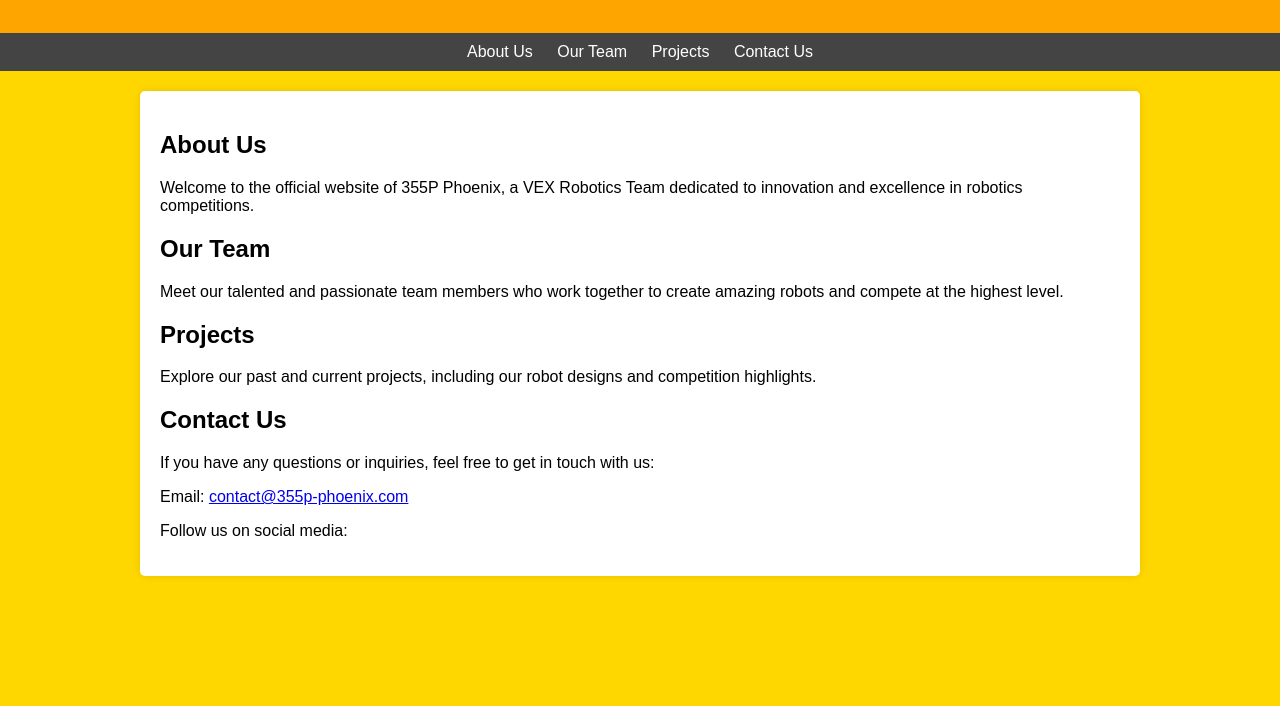
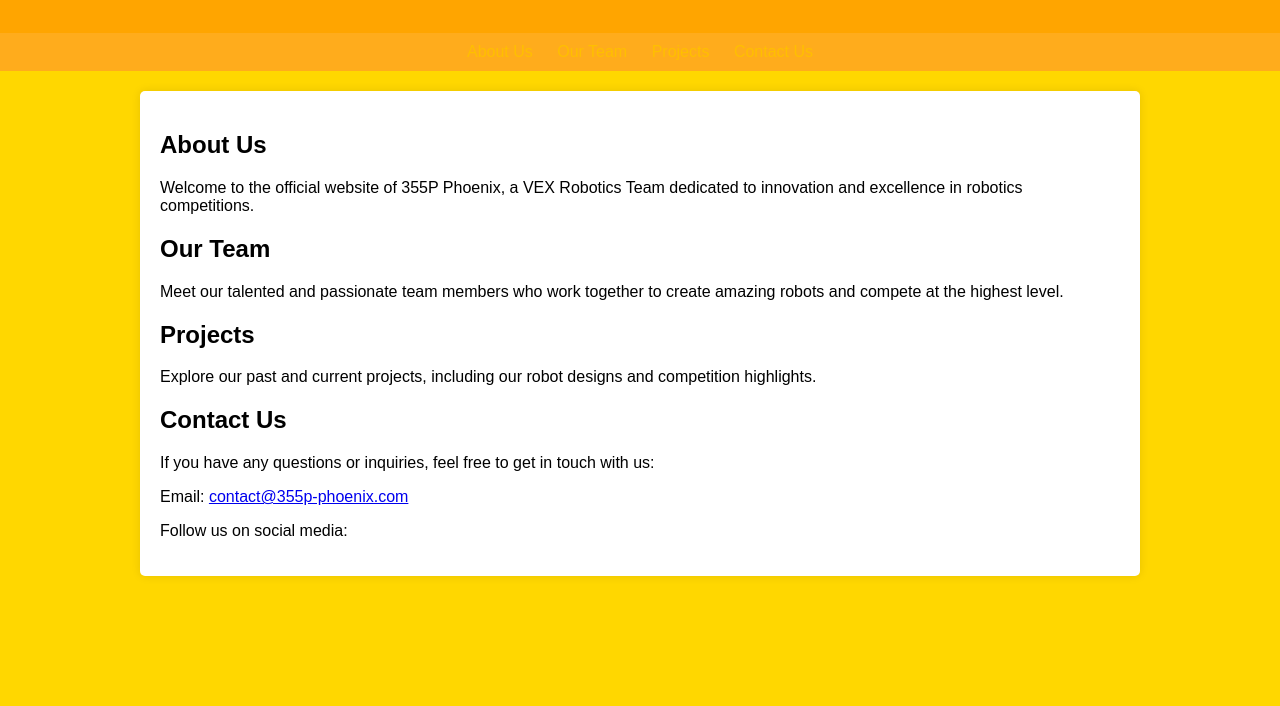
Before and after one commit to MCGP11/pheonix, a plain HTML site: page index.html in a window 1280 px wide. Shown: the part 94-800 px from the top of the page. Drawn offline with Linux system fonts and the light colour scheme.

Commit message:
Update index.html

```diff
--- a/index.html
+++ b/index.html
@@ -23,12 +23,12 @@
             margin: 0;
         }
         nav {
-            background-color: #444;
+            background-color: #ffac1c;
             text-align: center;
             padding: 10px;
         }
         nav a {
-            color: #fff;
+            color: #ffbf00;
             text-decoration: none;
             margin: 10px;
         }
```
